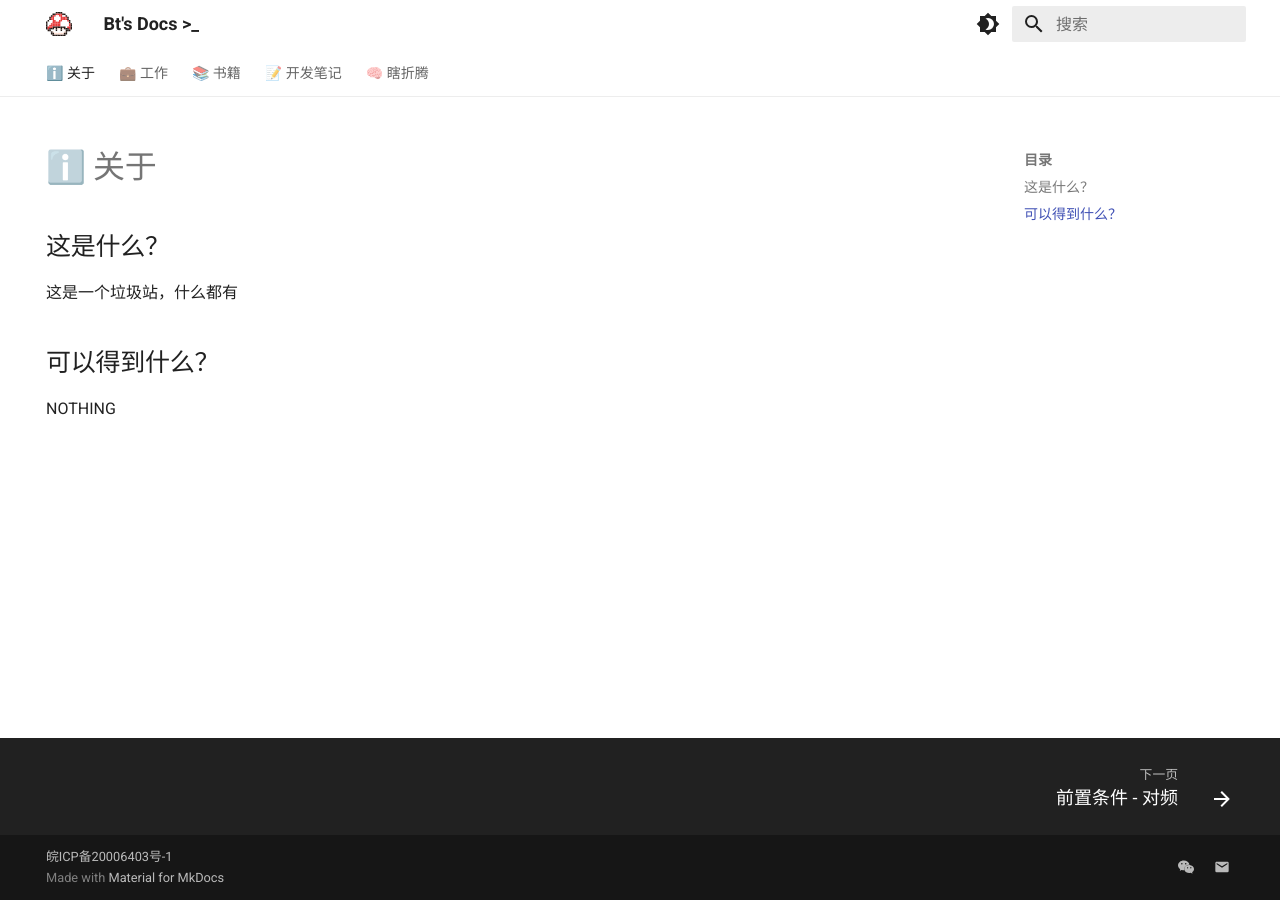
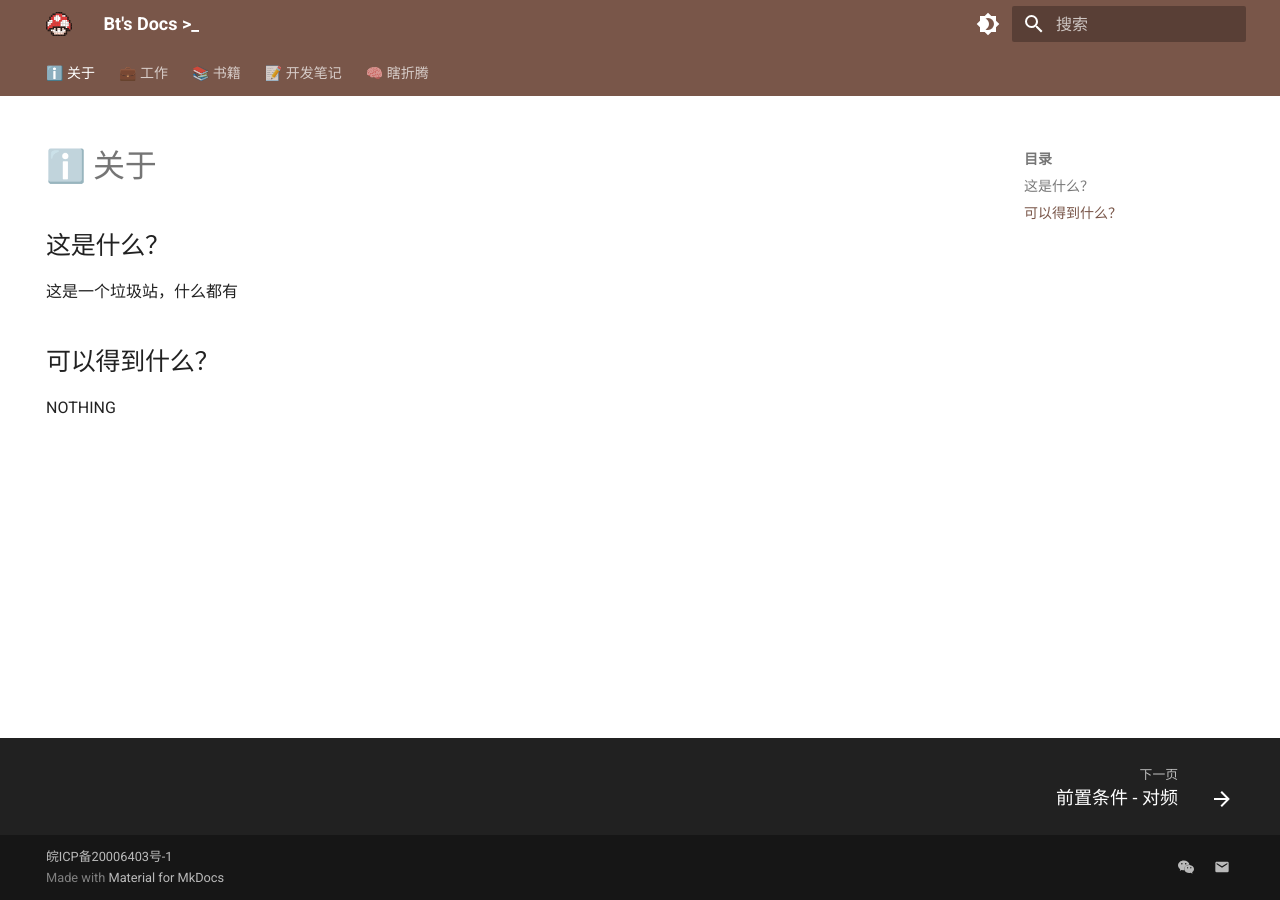
Before and after one commit to btONF/btonf.github.io, an MkDocs documentation site: the page built from docs/index.md, in a window 1280 px wide. Built offline with MkDocs 1.6.1 and Material for MkDocs 9.7.7, drawn with Linux system fonts in a browser that asks for light colours.

```diff
--- a/mkdocs.yml
+++ b/mkdocs.yml
@@ -11,8 +11,7 @@ theme:
     # Light mode
     - media: "(prefers-color-scheme: light)"
       scheme: default
-      primary: white
-      link: '#007acc'
+      primary: brown
       accent: deep orange
       toggle:
         icon: material/brightness-4
@@ -21,8 +20,7 @@ theme:
     # Dark mode
     - media: "(prefers-color-scheme: dark)"
       scheme: slate
-      primary: black
-      link: '#14C310'
+      primary: brown
       accent: deep orange
       toggle:
         icon: material/brightness-7
```
